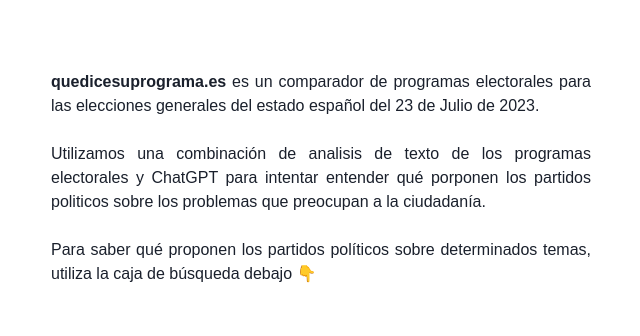
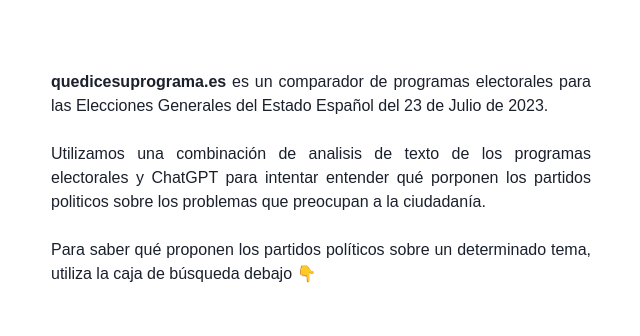
Before and after one commit to que-dice-su-programa/frontend, a React (Create React App) app: page / in a window 1280 px wide. Shown: the part 186-522 px from the top of the page, without its empty margins (319-959 px from the left). Built offline with nearby package versions, Linux system fonts and the light colour scheme.

Commit message:
Minor compy improvements

```diff
--- a/src/components/Home.tsx
+++ b/src/components/Home.tsx
@@ -30,7 +30,7 @@
         <div style={{textAlign: "justify"}}>
         <p>
           <b>quedicesuprograma.es</b> es un comparador de programas electorales para
-          las elecciones generales del estado español del 23 de Julio de 2023.
+          las Elecciones Generales del Estado Español del 23 de Julio de 2023.
         </p>
         <br />
         <p>
@@ -40,7 +40,7 @@
         </p>
         <br />
         <p>
-          Para saber qué proponen los partidos políticos sobre determinados temas, utiliza la caja de búsqueda debajo 👇
+          Para saber qué proponen los partidos políticos sobre un determinado tema, utiliza la caja de búsqueda debajo 👇
         </p>
         </div>
         <SearchBox
--- a/src/components/SearchBox.tsx
+++ b/src/components/SearchBox.tsx
@@ -71,7 +71,7 @@
         </InputGroup>
         <Text fontSize="12px" lineHeight="10" color="blackAlpha.600">
           Si quieres saber más sobre este proyecto,{" "}
-          <Link href="/about-us">haz click aquí</Link>
+          <Link href="/quienes-somos">haz click aquí</Link>
         </Text>
       </Flex>
     </Flex>
```
